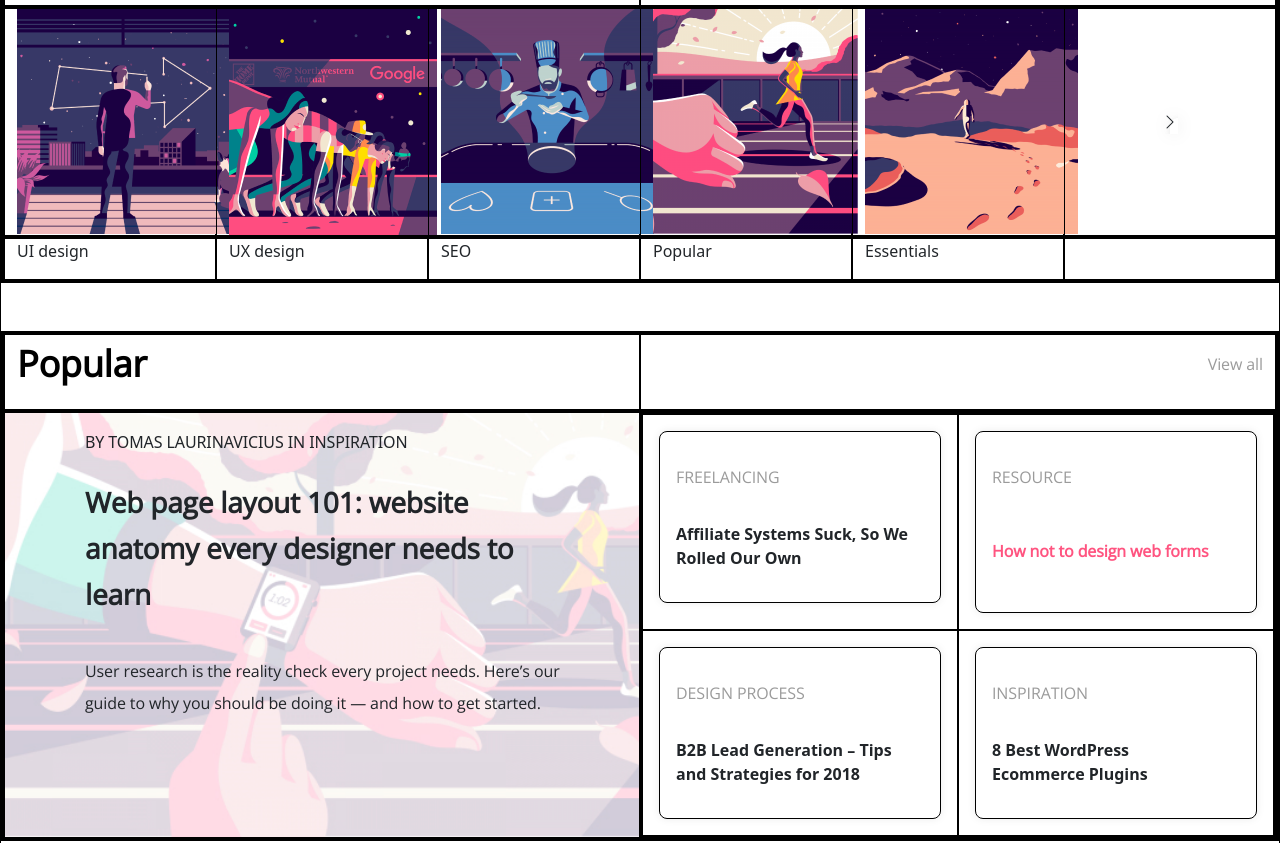
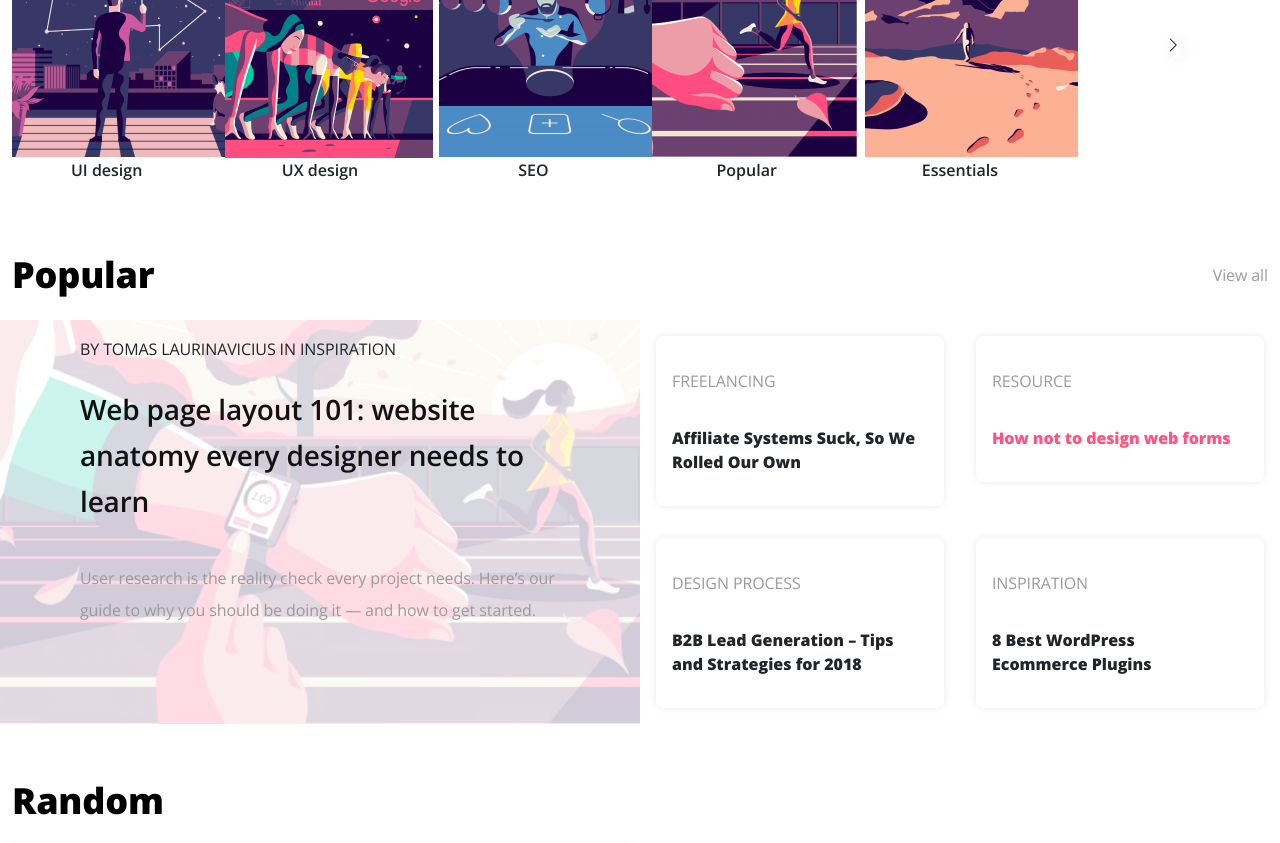
Before and after one commit to Oscarsan14/practica2, a plain HTML site: page index.html in a window 1280 px wide. Shown: the part 649-1492 px from the top of the page. Drawn offline with nearby package versions, Linux system fonts and the light colour scheme; files whose address does not match are found by name.

Commit message:
hecho primera pagina

```diff
--- a/css/style.css
+++ b/css/style.css
@@ -1,5 +1,7 @@
-section, div{
-    border: 1px solid #000;
+@import url('https://fonts.googleapis.com/css2?family=Open+Sans:ital,wght@0,300;0,400;0,600;0,800;1,400&display=swap');
+
+body{
+    font-family: 'Open Sans', sans-serif;
 }
 
 .background1{
@@ -10,7 +12,6 @@ section, div{
 
 .nav-link{
     color: #000;
-    font-family: Open Sans;
     font-size: 16px;
     font-weight: 600;
 }
@@ -22,7 +23,6 @@ section, div{
     border-radius: 10px;
     background: #FF5480;
     color: #FFF;
-    font-family: Open Sans;
     font-size: 16px;
 
 }
@@ -33,6 +33,8 @@ section, div{
 
 .debajo{
     margin: auto;
+    font-weight: 400;
+
 }
 
 .rosita{
@@ -50,22 +52,24 @@ section, div{
     letter-spacing: -0.1px;
 }
 .titulo{
-    font-family: Open Sans;
     font-size: 28px;
-    font-style: normal;
     font-weight: 600;
     line-height: 46px; /* 164.286% */
     letter-spacing: -0.175px;
+    color: #111210;
+
+
 }
 
 .subtitulo{
     padding-top: 30px;
-    font-family: Open Sans;
     font-size: 16px;
-    font-style: normal;
     font-weight: 400;
     line-height: 32px; /* 200% */
     letter-spacing: -0.1px;
+    color: #9B9B9B;
+
+
 }
 
 
@@ -80,19 +84,14 @@ section, div{
 
 .rosita{
     color: #FF5480;
-    font-family: Open Sans;
     font-size: 16px;
-    font-style: normal;
     font-weight: 400;
-    line-height: 58px; /* 362.5% */
     letter-spacing: -0.1px;
 }
 
 .grande{
     color: #000;
-    font-family: Open Sans;
     font-size: 36px;
-    font-style: normal;
     font-weight: 700;
     line-height: 58px; /* 161.111% */
     letter-spacing: -0.225px;
@@ -106,12 +105,11 @@ section, div{
 
 .chikito{
     color: #9B9B9B;
-    font-family: Open Sans;
     font-size: 16px;
-    font-style: normal;
-    font-weight: 400;
     line-height: 58px; /* 362.5% */
     letter-spacing: -0.1px;
+    font-weight: 400;
+
 }
 
 .background2{
@@ -139,3 +137,20 @@ section, div{
 .imagen2{
     width: 100%;
 }
+
+.nav-item{
+    font-weight: 600;
+}
+
+.titulin{
+    font-weight: 700;
+}
+
+.texto{
+    font-weight: 600;
+}
+
+.centro{
+    text-align: center;
+
+}
--- a/index.html
+++ b/index.html
@@ -11,7 +11,8 @@
     <link rel="stylesheet" href="css/style.css">
     <link rel="preconnect" href="https://fonts.googleapis.com">
     <link rel="preconnect" href="https://fonts.gstatic.com" crossorigin>
-    <link href="https://fonts.googleapis.com/css2?family=Open+Sans:wght@300&display=swap" rel="stylesheet">
+    <link rel="preconnect" href="https://fonts.googleapis.com">
+    <link rel="preconnect" href="https://fonts.gstatic.com" crossorigin>
     <title>Boostrap</title>
 </head>
 
@@ -64,7 +65,7 @@
 
             <div class="col-sm-4 miniespacio">
                 <div class="row">
-                    <div class="col-sm-6"><p class="fw-bold">New</p></div>
+                    <div class="col-sm-6"><p class="fw-bold titulin">New</p></div>
                     <div class="col-sm-6 derecha"><p class="fw-lighter">View all new</p></div>
                 </div>
                 <div class="row">
@@ -83,7 +84,7 @@
         <section class="row mt-5" >
             <div class="col-sm-12">
                 <div class="row">
-                    <div class="col-sm-6 grande"><p class="fw-bold">Reading list</p></div>
+                    <div class="col-sm-6 grande"><p class="titulin">Reading list</p></div>
                     <div class="col-sm-6 derecha rosita"><p class="fw-lighter">View all</p></div>
                 </div>
                 <div class="row images">
@@ -96,19 +97,19 @@
 
                 </div>
                 <div class="row images">
-                    <div class="col-sm-2"><p>UI design</p></div>
-                    <div class="col-sm-2"><p>UX design</p></div>
-                    <div class="col-sm-2"><p>SEO</p></div>
-                    <div class="col-sm-2"><p>Popular</p></div>
-                    <div class="col-sm-2"><p>Essentials</p></div>
-                    <div class="col-sm-2"><p></p></div>
+                    <div class="col-sm-2 texto centro"><p>UI design</p></div>
+                    <div class="col-sm-2 texto centro"><p>UX design</p></div>
+                    <div class="col-sm-2 texto centro"><p>SEO</p></div>
+                    <div class="col-sm-2 texto centro"><p>Popular</p></div>
+                    <div class="col-sm-2 texto centro"><p>Essentials</p></div>
+                    <div class="col-sm-2 texto centro"><p></p></div>
                 </div>
             </div>
         </section>
         <section class="row mt-5" >
             <div class="col-sm-12">
                 <div class="row">
-                    <div class="col-sm-6 grande"><p class="fw-bold">Popular</p></div>
+                    <div class="col-sm-6 grande"><p class="titulin">Popular</p></div>
                     <div class="col-sm-6 derecha chikito"><p class="fw-lighter">View all</p></div>
                 </div>
                 <div class="row">
@@ -130,13 +131,13 @@
         <section class="row mt-5">
             <div class="col-sm-12">
                 <div class="row">
-                    <div class="col-sm-12 grande"><p class="fw-bold">Random</p></div>
+                    <div class="col-sm-12 grande"><p class="titulin">Random</p></div>
                 </div>
             </div>
 
             <div class="col-sm-12">
                 <div class="row">
-                    <div class="col-sm-6">
+                    <div class="col-sm-6 caja">
                         <h3 class="propietario">BY   TOMAS LAURINAVICIUS   IN   TUTORIALS</h3>
                         <h1 class="titulo">Mind-Blowing Twitter Stats and <br> Facts on Our Favorite Network <br> (2018)</h1>
                         <p class="subtitulo">User research is the reality check every project needs. Here’s our <br> guide to why you should be doing it — and how to get started.</p>
@@ -148,16 +149,16 @@
         <section class="row mt-5">
             <div class="col-sm-12">
                 <div class="row">
-                    <div class="col-sm-6 grande"><p class="fw-bold">Essentials</p></div>
+                    <div class="col-sm-6 grande"><p class="titulin">Essentials</p></div>
                     <div class="col-sm-6 derecha rosita"><p class="fw-lighter">View all</p></div>
                 </div>
                 <div class="row">
                      <div class="col-sm-6">
                         <div class="row">
-                            <div class="col-sm-6 p-3"><div class="col-sm-12 p-3 caja"><p class="chikito">DESIGN PROCESS</p><p class="fw-bold">Is WordPress Secure? <br> Here’s What the Data Says</p></div></div>
-                            <div class="col-sm-6 p-3"><div class="col-sm-12 p-3 caja"><p class="chikito">FREELANCING</p><p class="fw-bold rosita">What’s New in PHP 7.3 <br> (Coming Soon)</p></div></div>
-                            <div class="col-sm-6 p-3"><div class="col-sm-12 p-3 caja"><p class="chikito">WEB DESIGN</p><p class="fw-bold">How to Create a Quora <br> Marketing Strategy</p></div></div>
-                            <div class="col-sm-6 p-3"><div class="col-sm-12 p-3 caja"><p class="chikito">TUTORIALS</p><p class="fw-bold">Find the Ideal WordPress <br> Calendar Plugin</p></div></div>
+                            <div class="col-sm-6 p-3"><div class="col-sm-12 p-3 caja"><p class="chikito">DESIGN PROCESS</p><p class="texto">Is WordPress Secure? <br> Here’s What the Data Says</p></div></div>
+                            <div class="col-sm-6 p-3"><div class="col-sm-12 p-3 caja"><p class="chikito">FREELANCING</p><p class="texto rosita">What’s New in PHP 7.3 <br> (Coming Soon)</p></div></div>
+                            <div class="col-sm-6 p-3"><div class="col-sm-12 p-3 caja"><p class="chikito">WEB DESIGN</p><p class="texto">How to Create a Quora <br> Marketing Strategy</p></div></div>
+                            <div class="col-sm-6 p-3"><div class="col-sm-12 p-3 caja"><p class="chikito">TUTORIALS</p><p class="texto">Find the Ideal WordPress <br> Calendar Plugin</p></div></div>
                         </div>
                     </div>
                     <div class="col-sm-6 background4 posicion">
```
